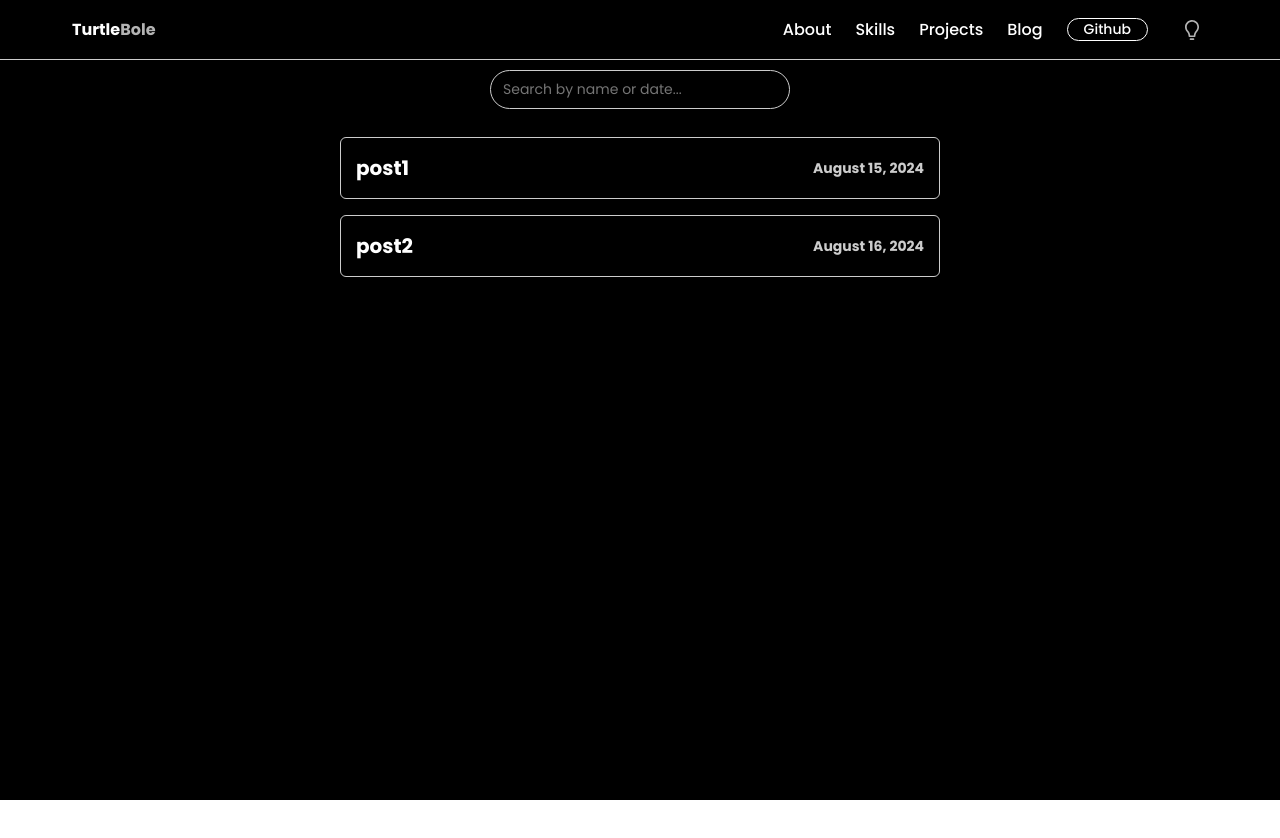
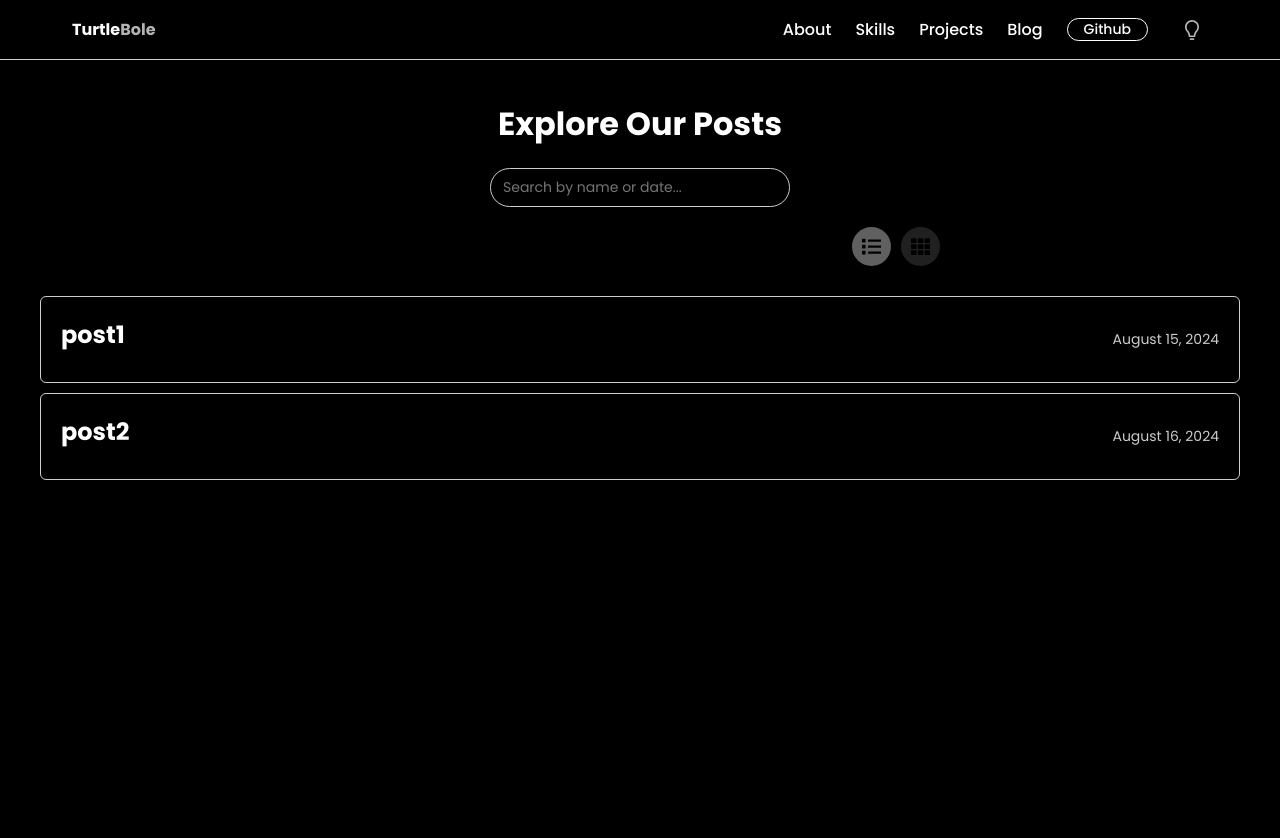
Before and after one commit to Turtlebole/turtle-portfolio, a React (Create React App) app: page /blog in a window 1280 px wide. Shown: the top 838 px of the page. Before the commit the page ends 800 px from the top, so only its background shows below. Built offline with nearby package versions, Linux system fonts and the light colour scheme.

Commit message:
Blog view switcher

```diff
--- a/src/pages/BlogPage/PostList.js
+++ b/src/pages/BlogPage/PostList.js
@@ -1,9 +1,11 @@
 import React, { useEffect, useState } from 'react';
 import { Link } from 'react-router-dom';
 import styled from 'styled-components';
+import { FaList, FaTh } from 'react-icons/fa';
 
 const Container = styled.div`
     padding: 20px;
+    margin-top: 10vh;
     min-height: 100vh;
     background-color: ${({ theme }) => theme.bg};
     color: ${({ theme }) => theme.text_primary};
@@ -13,11 +15,63 @@ const Container = styled.div`
 `;
 
 const Heading = styled.h1`
-    font-size: 1.5rem;
+    font-size: 2rem;
     font-weight: bold;
     color: ${({ theme }) => theme.primary};
-    margin-bottom: 15px;
+    margin-bottom: 20px;
     text-align: center;
+`;
+
+const ButtonContainer = styled.div`
+    display: flex;
+    justify-content: flex-end;
+    width: 100%;
+    max-width: 600px;
+    margin-bottom: 20px;
+`;
+
+const ViewButton = styled.div`
+    display: flex;
+    align-items: center;
+    justify-content: center;
+    padding: 10px;
+    border-radius: 50%;
+    cursor: pointer;
+    user-select: none;
+    background: ${({ isActive, theme }) => (isActive ? theme.primary + '60' : theme.primary + '20')};
+    color: ${({ theme }) => theme.darkMode ? '#FFFFFF' : '#000000'};
+    pointer-events: all;
+    transition: background 0.3s ease, transform 0.3s ease, box-shadow 0.3s ease;
+
+    &:hover {
+        background: ${({ theme }) => theme.primary + '60'};
+        transform: scale(1.1);
+    }
+
+    svg {
+        font-size: 1.2rem;
+    }
+
+    margin-left: 10px;
+`;
+
+const ListContainer = styled.div`
+    width: 100%;
+    max-width: 1200px;
+`;
+
+const GridContainer = styled.div`
+    display: grid;
+    grid-template-columns: repeat(3, 1fr);
+    grid-gap: 20px;
+    width: 100%;
+    max-width: 1200px;
+    @media (max-width: 960px) {
+        grid-template-columns: repeat(2, 1fr);
+    }
+    @media (max-width: 640px) {
+        grid-template-columns: 1fr;
+    }
 `;
 
 const ListItem = styled.div`
@@ -25,41 +79,66 @@ const ListItem = styled.div`
     border: 1px solid ${({ theme }) => theme.text_secondary};
     border-radius: 6px;
     box-shadow: 0 3px 6px rgba(0, 0, 0, 0.1);
-    margin: 8px 0;
-    padding: 15px;
-    width: 100%;
-    max-width: 600px;
+    margin: 10px 0;
+    padding: 20px;
+    display: flex;
+    flex-direction: ${({ viewType }) => (viewType === 'grid' ? 'column' : 'row')};
+    align-items: ${({ viewType }) => (viewType === 'grid' ? 'flex-start' : 'center')};
+    justify-content: space-between;
     transition: background-color 0.3s, transform 0.3s;
+    text-align: left;
 
     &:hover {
         background-color: ${({ theme }) => theme.card_light};
         transform: scale(0.99);
     }
+
+    @media (max-width: 640px) {
+        flex-direction: column;
+        align-items: flex-start;
+    }
+`;
+
+const PostDetails = styled.div`
+    flex: 1;
+    margin-right: ${({ viewType }) => (viewType === 'grid' ? '0' : '20px')};
+
+    @media (max-width: 640px) {
+        margin-right: 0;
+    }
 `;
 
 const PostTitle = styled.h2`
-    font-size: 1.25rem;
-    margin: 0;
+    font-size: 1.5rem;
+    margin: 0 0 10px;
     color: ${({ theme }) => theme.primary};
-    display: flex;
-    justify-content: space-between;
-    align-items: center;
 `;
 
-const PostLink = styled(Link)`
-    text-decoration: none;
-    color: ${({ theme }) => theme.primary};
-    font-weight: bold;
-
-    &:hover {
-        color: ${({ theme }) => theme.colored_detail};
-    }
+const PostDate = styled.div`
+    font-size: 0.875rem;
+    color: ${({ theme }) => theme.text_secondary};
+    text-align: ${({ viewType }) => (viewType === 'grid' ? 'right' : 'left')};
 `;
 
-const PostDate = styled.span`
+const PostDescription = styled.p`
+    font-size: 1rem;
+    color: ${({ theme }) => theme.text_secondary};
+    margin-bottom: 10px;
+`;
+
+const Tags = styled.div`
+    display: flex;
+    flex-wrap: wrap;
+    gap: 8px;
+    margin-top: 10px;
+`;
+
+const Tag = styled.span`
     font-size: 0.875rem;
     color: ${({ theme }) => theme.text_secondary};
-    margin-left: 10px;
+    background-color: ${({ theme }) => theme.colored_detail + 20};
+    padding: 4px 8px;
+    border-radius: 5px;
 `;
 
 const SearchInput = styled.input`
@@ -85,12 +164,13 @@ const SearchInput = styled.input`
     }
 `;
 
-const PostList = ({ theme }) => {
+const PostList = () => {
     const [posts, setPosts] = useState([]);
     const [filteredPosts, setFilteredPosts] = useState([]);
     const [loading, setLoading] = useState(true);
     const [error, setError] = useState(null);
     const [search, setSearch] = useState('');
+    const [viewType, setViewType] = useState('list');
 
     useEffect(() => {
         const fetchPostList = async () => {
@@ -116,7 +196,7 @@ const PostList = ({ theme }) => {
         if (search) {
             const regex = new RegExp(search, 'i');
             const filtered = posts.filter(post =>
-                regex.test(post.filename) || regex.test(post.date)
+                regex.test(post.filename) || regex.test(post.date) || regex.test(post.desc)
             );
             setFilteredPosts(filtered);
         } else {
@@ -126,29 +206,68 @@ const PostList = ({ theme }) => {
 
     return (
         <Container>
-            <Heading>Posts List</Heading>
+            <Heading>Explore Our Posts</Heading>
             <SearchInput
                 type="text"
                 placeholder="Search by name or date..."
                 value={search}
                 onChange={(e) => setSearch(e.target.value)}
             />
+            <ButtonContainer>
+                <ViewButton
+                    onClick={() => setViewType('list')}
+                    isActive={viewType === 'list'}
+                >
+                    <FaList />
+                </ViewButton>
+                <ViewButton
+                    onClick={() => setViewType('grid')}
+                    isActive={viewType === 'grid'}
+                >
+                    <FaTh />
+                </ViewButton>
+            </ButtonContainer>
             {loading ? (
                 <p>Loading...</p>
             ) : error ? (
                 <p>Error: {error}</p>
             ) : (
-                filteredPosts.length > 0 ? (
-                    filteredPosts.map((post, index) => (
-                        <ListItem key={index}>
-                            <PostTitle>
-                                <PostLink to={`/blog/${post.filename}`}>
-                                    {post.filename.replace('.md', '')}
-                                </PostLink>
-                                <PostDate>{post.date}</PostDate>
-                            </PostTitle>
-                        </ListItem>
-                    ))
+                filteredPosts && filteredPosts.length > 0 ? (
+                    viewType === 'grid' ? (
+                        <GridContainer>
+                            {filteredPosts.map((post, index) => (
+                                <ListItem key={index} viewType={viewType}>
+                                    <PostDetails viewType={viewType}>
+                                        <PostTitle>{post.filename.replace('.md', '')}</PostTitle>
+                                        <PostDescription>{post.desc}</PostDescription>
+                                        <Tags>
+                                            {post.tags && post.tags.map((tag, index) => (
+                                                <Tag key={index}>{tag}</Tag>
+                                            ))}
+                                        </Tags>
+                                    </PostDetails>
+                                    <PostDate viewType={viewType}>{post.date}</PostDate>
+                                </ListItem>
+                            ))}
+                        </GridContainer>
+                    ) : (
+                        <ListContainer>
+                            {filteredPosts.map((post, index) => (
+                                <ListItem key={index} viewType={viewType}>
+                                    <PostDetails viewType={viewType}>
+                                        <PostTitle>{post.filename.replace('.md', '')}</PostTitle>
+                                        <PostDescription>{post.desc}</PostDescription>
+                                        <Tags>
+                                            {post.tags && post.tags.map((tag, index) => (
+                                                <Tag key={index}>{tag}</Tag>
+                                            ))}
+                                        </Tags>
+                                    </PostDetails>
+                                    <PostDate viewType={viewType}>{post.date}</PostDate>
+                                </ListItem>
+                            ))}
+                        </ListContainer>
+                    )
                 ) : (
                     <p>No posts found</p>
                 )
```
